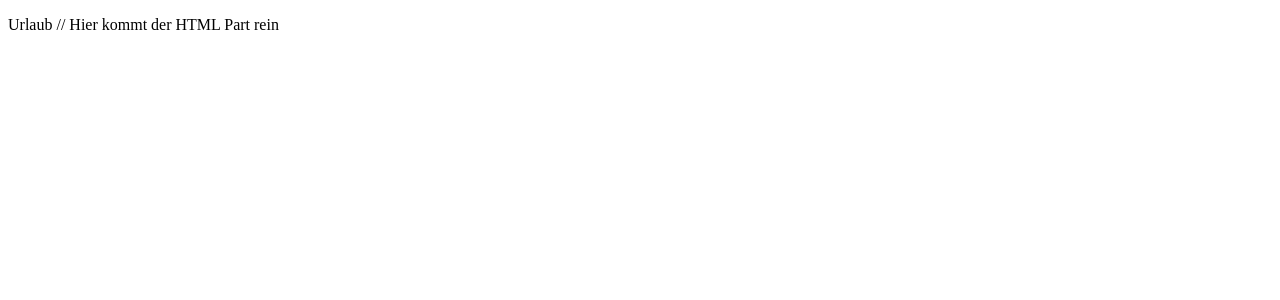
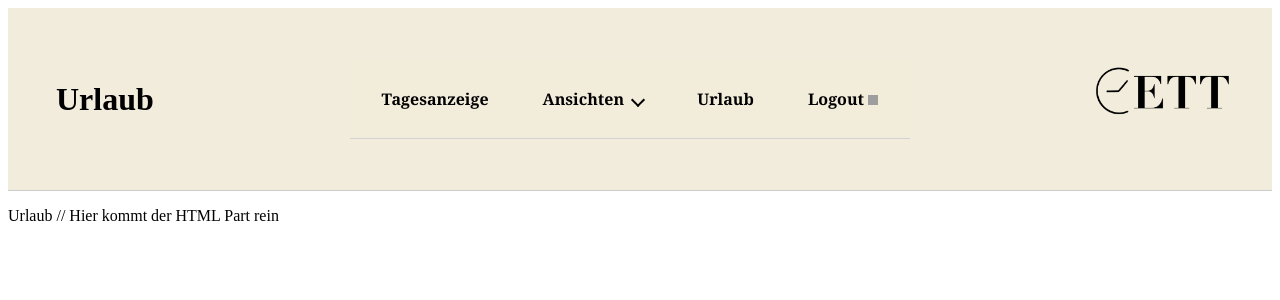
Before and after one commit to on24FeLi/ETT2.0, a Vue app: page /Urlaub in a window 1280 px wide. Shown: the top 300 px of the page. Built offline with nearby package versions, Linux system fonts and the light colour scheme; grey boxes are pictures that could not be loaded.

Commit message:
Added Navigation  to Urlaub

```diff
--- a/src/views/Urlaub.vue
+++ b/src/views/Urlaub.vue
@@ -1,9 +1,37 @@
 <script setup>
-
+import { ref, computed } from "vue";
+import navigation from '@/components/navigation.vue';
 </script>
 <template>
+     <div>
+      <header>
+      <h1>Urlaub</h1>
+      <navigation/>
+      </header>
+     </div>
 <p>Urlaub  // Hier kommt der HTML Part rein</p>
 </template>
 <style scoped>
+    header {
+  background-color: #f1ecdb;
+  display: flex;
+  justify-content: space-between;
+  align-items: center;
+  padding: 1rem 2rem;
+  border-bottom: 1px solid #ccc;
+}
 
+header h1 {
+  font-size: 2rem;
+  padding: 0.2rem 1rem;
+  display: inline-block;
+}
+
+.logo {
+  font-family: monospace;
+  font-size: 2rem;
+  display: flex;
+  align-items: center;
+  gap: 0.5rem;
+}
 </style>
```
